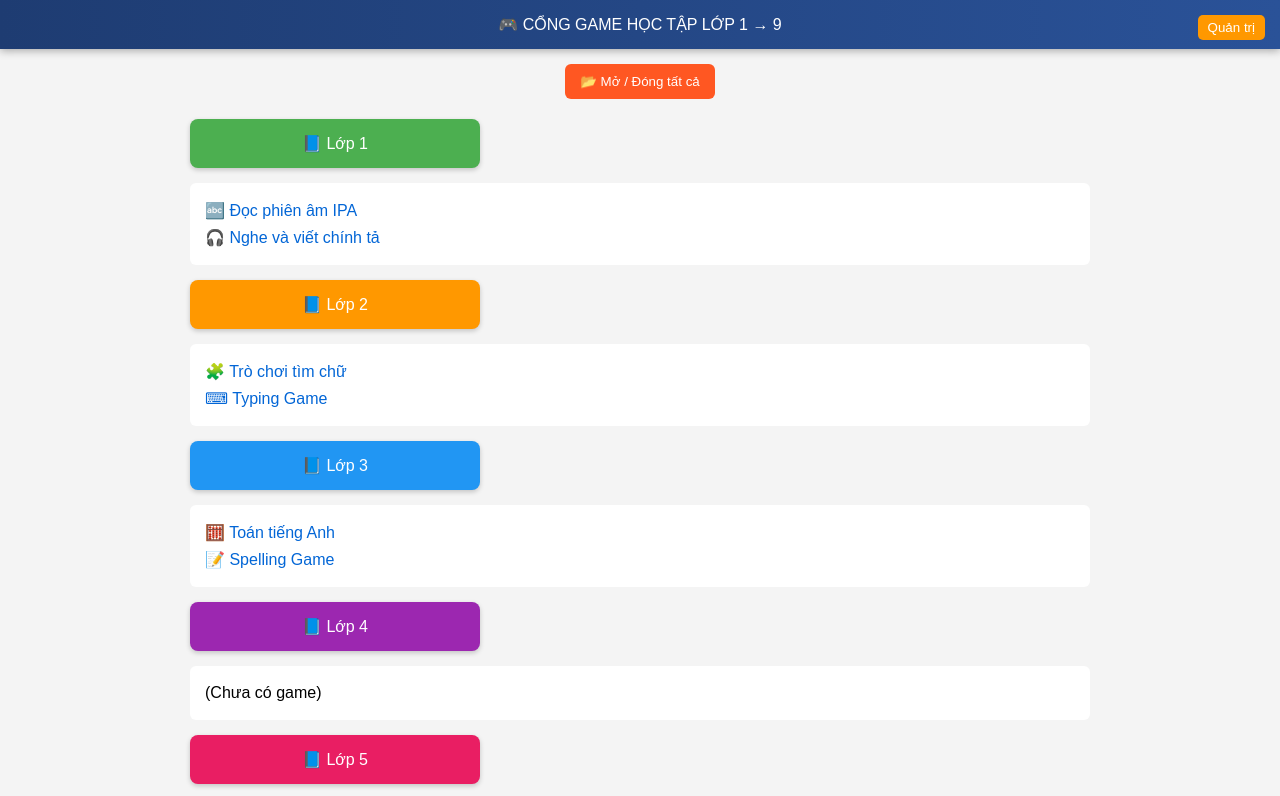
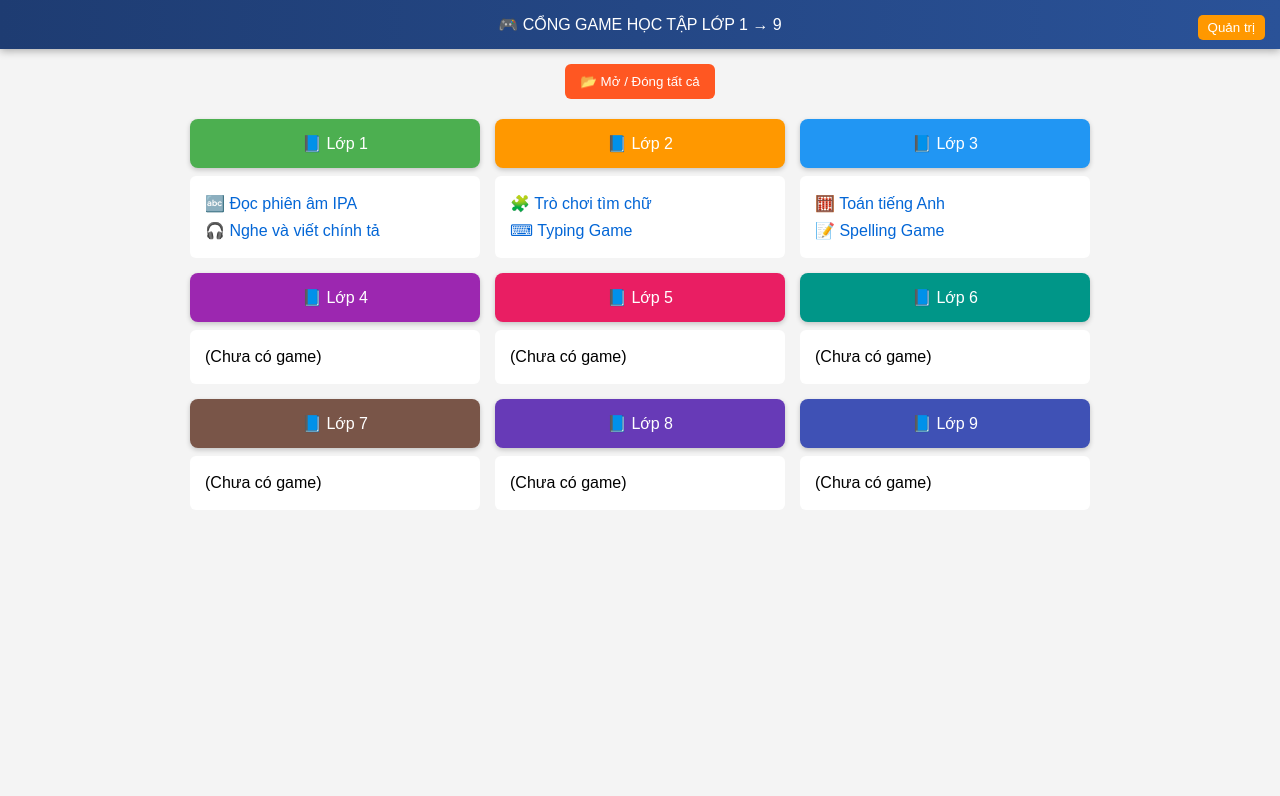
Before and after one commit to Hak2b/games.json, a plain HTML site: page index.html in a window 1280 px wide. Both pictures are taken after a click on the button "📂 Mở / Đóng tất cả". Shown: the top 796 px of the page. Drawn offline with Linux system fonts and the light colour scheme.

Commit message:
Update index.html

```diff
--- a/index.html
+++ b/index.html
@@ -27,6 +27,12 @@
   gap: 15px;
 }
 
+.class-container {
+  display: flex;
+  flex-direction: column;
+  align-items: stretch;
+}
+
 .class-card {
   border-radius: 8px;
   color: white;
@@ -43,10 +49,10 @@
 
 .game-list {
   display: none;
-  grid-column: span 3;
   background: white;
   border-radius: 6px;
   padding: 10px 15px;
+  margin-top: 8px;
 }
 .game-list.open {
   display: block;
@@ -121,8 +127,8 @@ function renderGames() {
   container.innerHTML = "";
   gamesData.forEach((cls, i) => {
     const id = `class${i+1}`;
-    // Card lớp
     container.innerHTML += `
+      <div class="class-container">
         <div class="class-card" style="background:${cls.color}" onclick="toggleGames('${id}')">
           📘 ${cls.class}
         </div>
@@ -135,6 +141,7 @@ function renderGames() {
               </li>`).join('')
             : "<li>(Chưa có game)</li>"
           }
+        </div>
       </div>
     `;
   });
```
Lines whose indentation alone changed are shown as unchanged.
